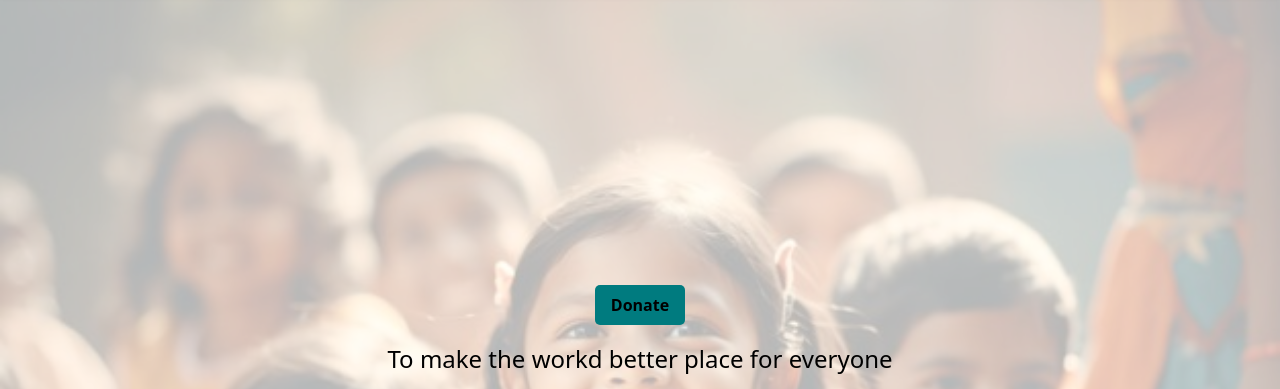
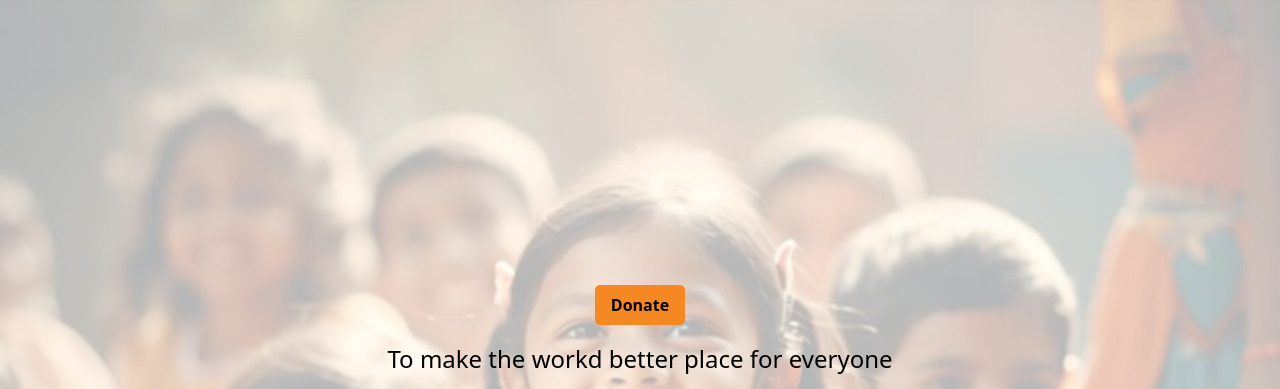
Before and after one commit to hasaan-azeem/demo_project, a plain HTML site: page index.html in a window 1280 px wide. In both pictures the pointer is over the button "Donate". Shown: the part 78-467 px from the top of the page. Drawn offline with nearby package versions, Linux system fonts and the light colour scheme; no server answers.

Commit message:
Donate button color change

```diff
--- a/style.css
+++ b/style.css
@@ -188,7 +188,7 @@
   }
 
   .help-btn:hover {
-    background: var(--hover-color);
+    background: var(--button-color);
   }
 
   .subheading {
```
